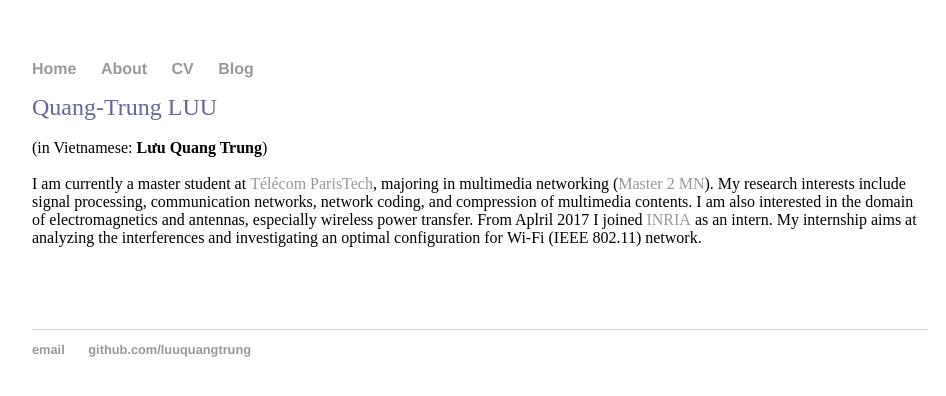
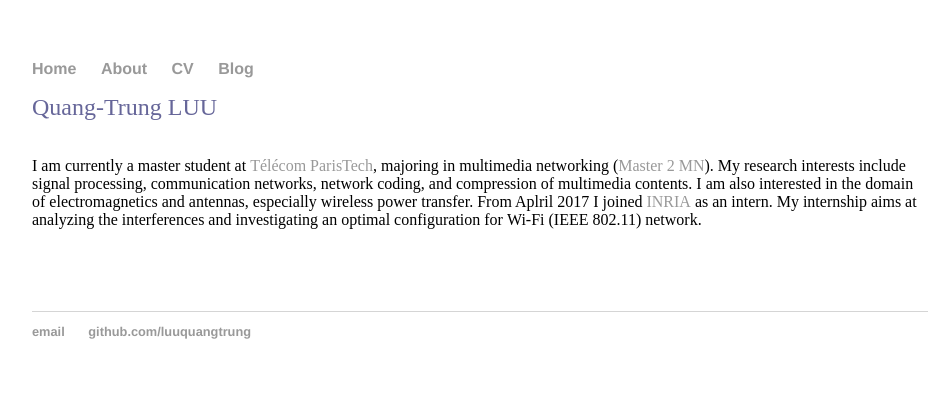
Before and after one commit to luuquangtrung/luuquangtrung.github.io_v1, a Jekyll site: the page built from index.html, in a window 1280 px wide. Shown: the top 396 px of the page, without its empty margins (160-1106 px from the left). Built offline with Jekyll 4.4.1, drawn with Linux system fonts in a browser that asks for light colours.

Commit message:
Update index.html

```diff
--- a/index.html
+++ b/index.html
@@ -5,7 +5,6 @@ title: Quang-Trung Luu
 <div>
 <div><span style="color: #666699; font-size: x-large;">Quang-Trung LUU</span></div>
 <div>&nbsp;</div>
-<div>(in Vietnamese:&nbsp;<strong>Lưu Quang Trung</strong>)</div>
 <div>&nbsp;</div>
 I am currently a master student at&nbsp;<a href="http://www.telecom-paristech.fr/" target="_blank" rel="nofollow">T&eacute;l&eacute;com ParisTech</a>, majoring in multimedia networking (<a href="https://www.universite-paris-saclay.fr/fr/formation/master/m2-multimedia-networking-mn#presentation-m2" target="_blank" rel="nofollow">Master 2 MN</a>). My research interests include signal processing, communication networks, network coding, and compression of multimedia contents. I am also interested in the domain of electromagnetics and antennas, especially wireless power transfer. From Aplril 2017 I joined <a href="https://team.inria.fr/dante/">INRIA</a>&nbsp;as an intern. My internship aims at analyzing the interferences&nbsp;and investigating an optimal configuration for&nbsp;Wi-Fi (IEEE 802.11) network.&nbsp;</div>
 <p>&nbsp;</p>
```
